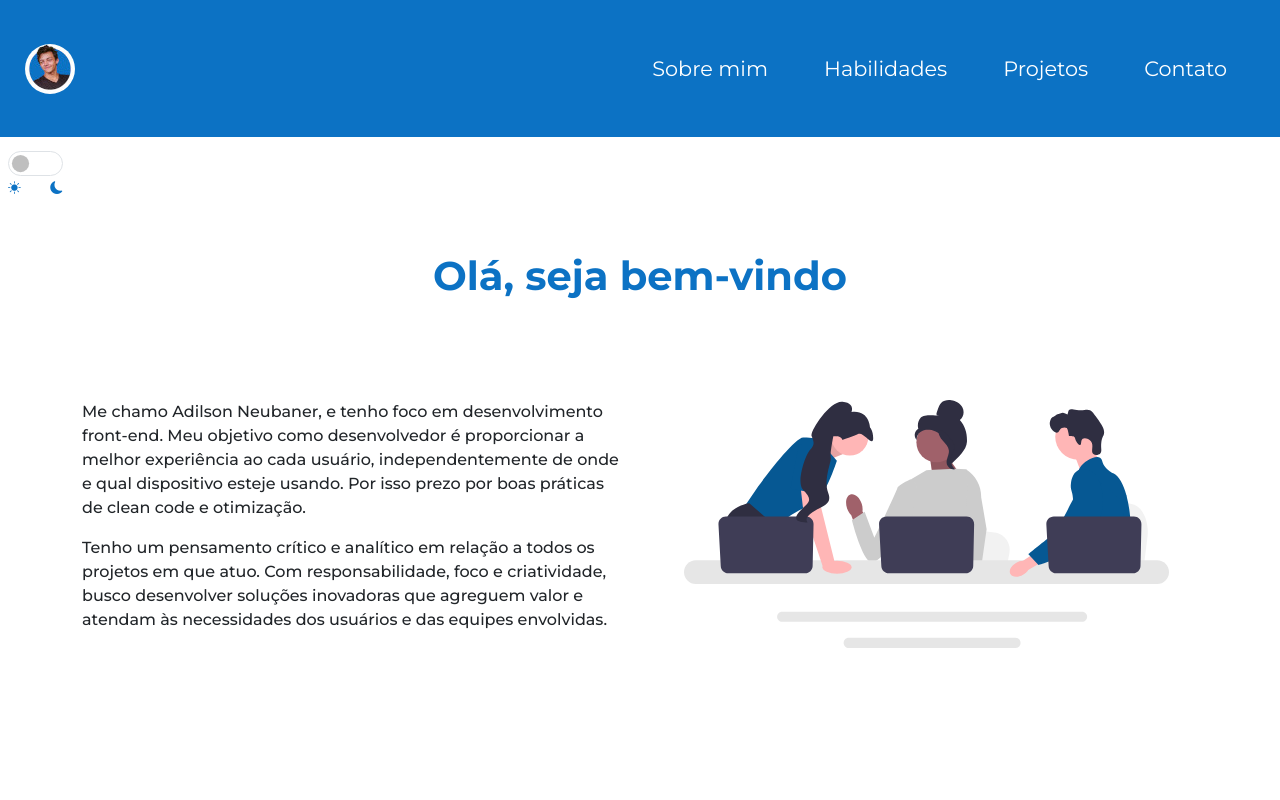
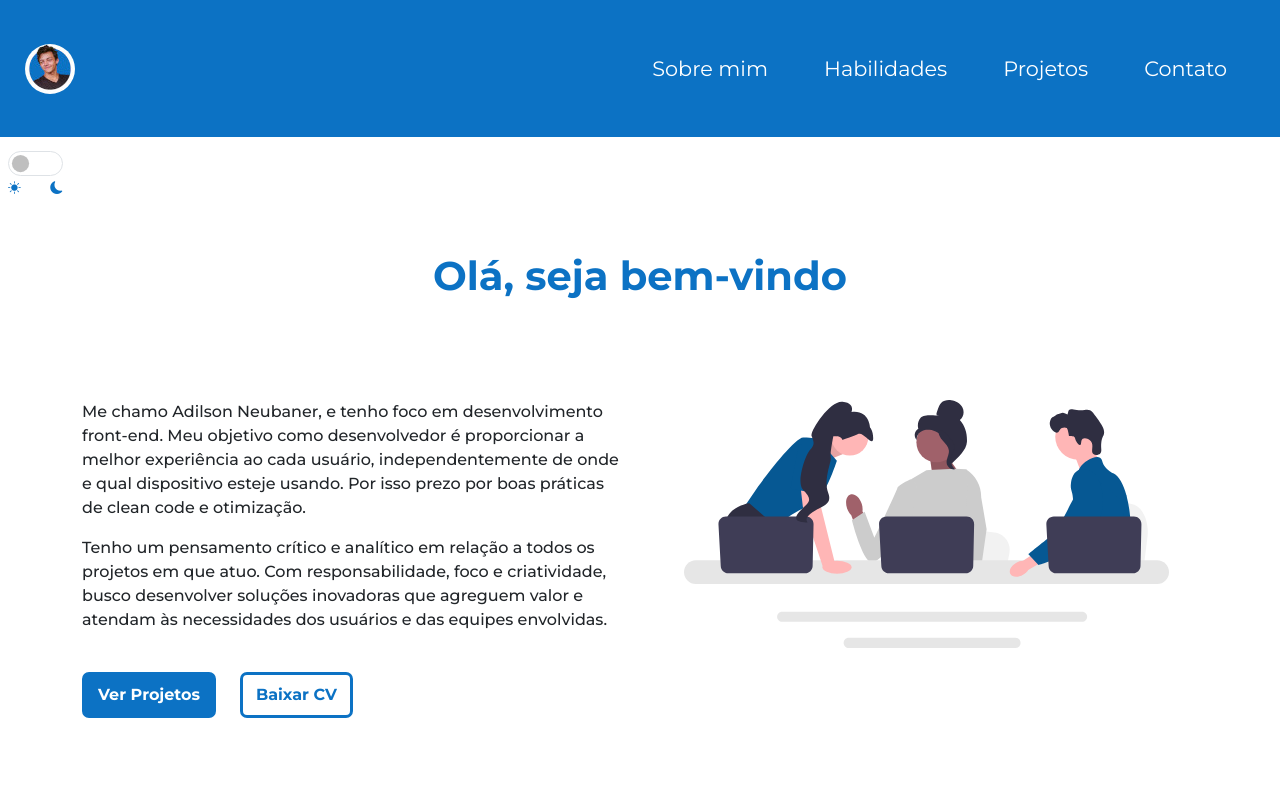
Before and after one commit to Adilsonneubaner/portfolio, a React (Vite) app: page / in a window 1280 px wide. Shown: the top 800 px of the page. Built offline with nearby package versions, Linux system fonts and the light colour scheme.

Commit message:
adicionando botões ver projetos e cv

```diff
--- a/src/components/ConfigMain.css
+++ b/src/components/ConfigMain.css
@@ -26,6 +26,11 @@ main{
 #imagem-sobre-mim{
     width: 50%;
     min-height: 200px;
+}
+.projetos-cv{
+    padding: 8px 13px;
+    border-radius: 7px;
+    font-weight: bold;
 }
 .sub-titulos{
     padding-top: 150px;
--- a/src/components/Footer.jsx
+++ b/src/components/Footer.jsx
@@ -9,7 +9,7 @@ const Footer = ({temaEscolhido}) => {
         <div>
             <ul id="contato">
               <li>
-                <a href="https://www.linkedin.com/in/adilson-neubaner-b936442b8/" target='_blank'><i className="bi bi-linkedin"></i></a>
+                <a href="https://www.linkedin.com/in/adilsonneubaner/" target='_blank'><i className="bi bi-linkedin"></i></a>
               </li>
               <li>
                 <a href="mailto:juniorneubaner@gmail.com" target='_blank'><i className="bi bi-envelope-fill"></i></a>
--- a/src/components/Main.jsx
+++ b/src/components/Main.jsx
@@ -41,6 +41,7 @@ const Main = ({temaEscolhido}) => {
         <div className="container" id='secao-sobre-mim'>
             <h1 id='titulo' className={temaEscolhido === false? "titulo-escuro" : "titulo-claro"}>Olá, seja bem-vindo</h1>
         </div>
+
         <div className="container" id='sobre-mim'>
             <div id='paragrafo-sobre-mim' data-bs-target='#navbar' data-bs-offset='0' className={temaEscolhido === false? "paragrafo-sobre-mim-escuro" : ""}>
                 <p>Me chamo Adilson Neubaner, e tenho foco em desenvolvimento front-end. Meu objetivo como desenvolvedor é proporcionar a melhor experiência ao cada usuário, independentemente de onde e qual dispositivo esteje usando. Por isso prezo por boas práticas de clean code e otimização.</p>
@@ -48,6 +49,27 @@ const Main = ({temaEscolhido}) => {
             </div>
             <div id='imagem-sobre-mim' className={temaEscolhido === false? "imagem-escuro" : "imagem-claro"}></div>
         </div>
+
+        <div className="container mt-4">
+            <a href="#secao-projetos" aria-current='page'>
+                <button className={
+                    temaEscolhido === false?
+                    "button-projetos-escuro projetos-cv me-4" :
+                    "button-projetos-claro projetos-cv me-4"
+                    }>
+                    Ver Projetos
+                </button>
+            </a>
+
+            <button className={
+                temaEscolhido === false?
+                "button-cv-escuro projetos-cv" :
+                "button-cv-claro projetos-cv"
+                }>
+                Baixar CV
+            </button>
+        </div>
+
         <div className="container sub-titulos" id='secao-habilidades' data-bs-spy='scroll' data-bs-target='#navbar' data-bs-offset='0'>
             <h2 className={temaEscolhido === false? "sub-titulos-escuro" : "sub-titulos-claro"}>Habilidades</h2>
             <div id="hard-skills">
@@ -59,6 +81,7 @@ const Main = ({temaEscolhido}) => {
                 ))}
             </div>
         </div>
+
         <div className="container sub-titulos"id='secao-projetos' data-bs-spy='scroll' data-bs-target='#navbar' data-bs-offset='0'>
             <h2 className={temaEscolhido === false? "sub-titulos-escuro" : "sub-titulos-claro"} style={{marginBottom: `100px`}}>Projetos</h2>
             <Projetos projetos={projetos} temaEscolhido={temaEscolhido}></Projetos>
--- a/src/components/TemaClaro.css
+++ b/src/components/TemaClaro.css
@@ -49,6 +49,16 @@
     background: url(../img/img-1.svg) center center no-repeat;
     background-size: contain;
 }
+.button-projetos-claro{
+    background-color: #0c72c4;
+    color: white;
+    border: 3px solid #0c72c4;
+}
+.button-cv-claro{
+    background-color: white;
+    color: #0c72c4;
+    border: 3px solid #0c72c4;
+}
 .sub-titulos-claro{
     color: var(--cor-principal-claro);
     font-size: 2.2em;
--- a/src/components/TemaEscuro.css
+++ b/src/components/TemaEscuro.css
@@ -12,11 +12,9 @@
 /*header*/
 .navbar-escuro{
     background-color: var(--cor-principal-escuro);
-
 }
 .perfil-escuro{
     background-image: url(../img/perfil-escuro-50px.jpg);
-
 }
 .navbar-toggler-escuro{
     border: 2px solid var(--cor-letra);
@@ -61,6 +59,16 @@
 .paragrafo-sobre-mim-escuro p{
     color: var(--cor-letra);
 }
+.button-projetos-escuro{
+    background-color: #000000;
+    color: white;
+    border: 3px solid #000000;
+}
+.button-cv-escuro{
+    background-color: white;
+    color: #000000;
+    border: 3px solid #000000;
+}
 .sub-titulos-escuro{
     color: var(--cor-letra);
     font-size: 2.2em;
```
